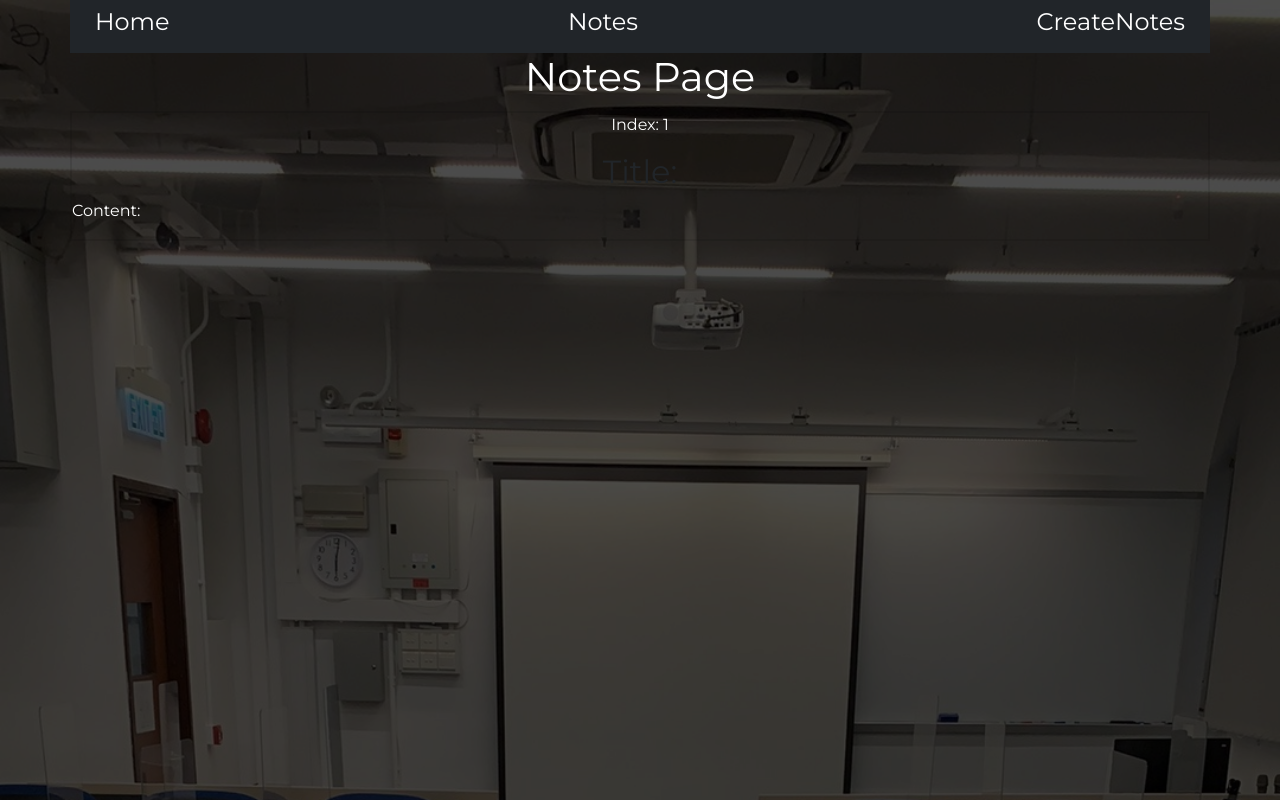
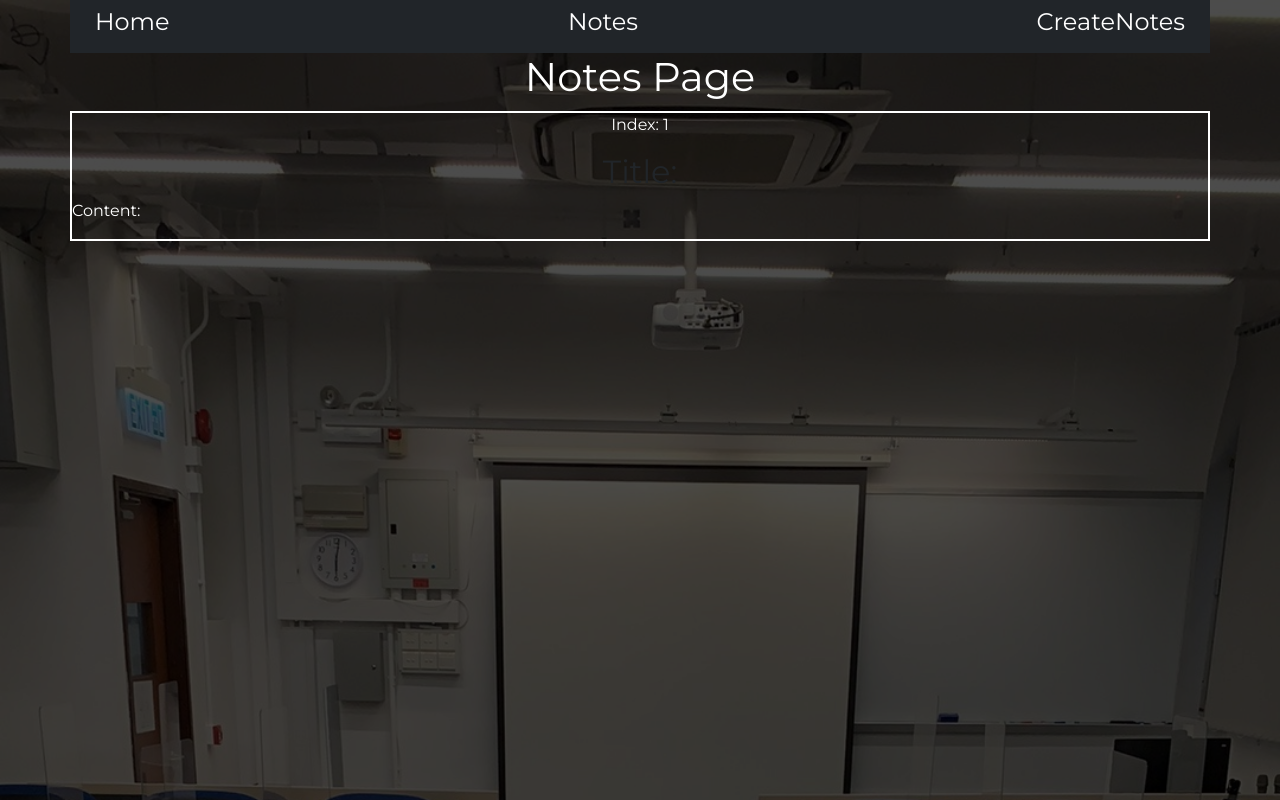
Before and after one commit to siublackforgit/createnote-frontend, a React (Create React App) app: page /notes in a window 1280 px wide. Built offline with nearby package versions, Linux system fonts and the light colour scheme; no server answers.

Commit message:
backgroundcover_fixed

```diff
--- a/src/App.css
+++ b/src/App.css
@@ -6,13 +6,15 @@ body{
   background-size: cover;
 	background-position: top center;
 	position: relative;
-  height:100vh;
+    height:100vh;
 	z-index: 1;
+	background-repeat: no-repeat;
+	background-attachment: fixed;
 }
 
 body::after{
   content: '';
-	position: absolute;
+	position: fixed;
 	left: 0;
 	top: 0;
 	height: 100%;
@@ -20,4 +22,7 @@ body::after{
 	background-color: black;
 	opacity: 0.7;
 	z-index: -1;
+
+
+
 }
--- a/src/page/Notes.css
+++ b/src/page/Notes.css
@@ -1,5 +1,5 @@
 .content-box{
-    border: 2px solid rgba(0,0,0,0.1);;
+    border: 2px solid white;
     margin:10px 0px;
 
 
```
